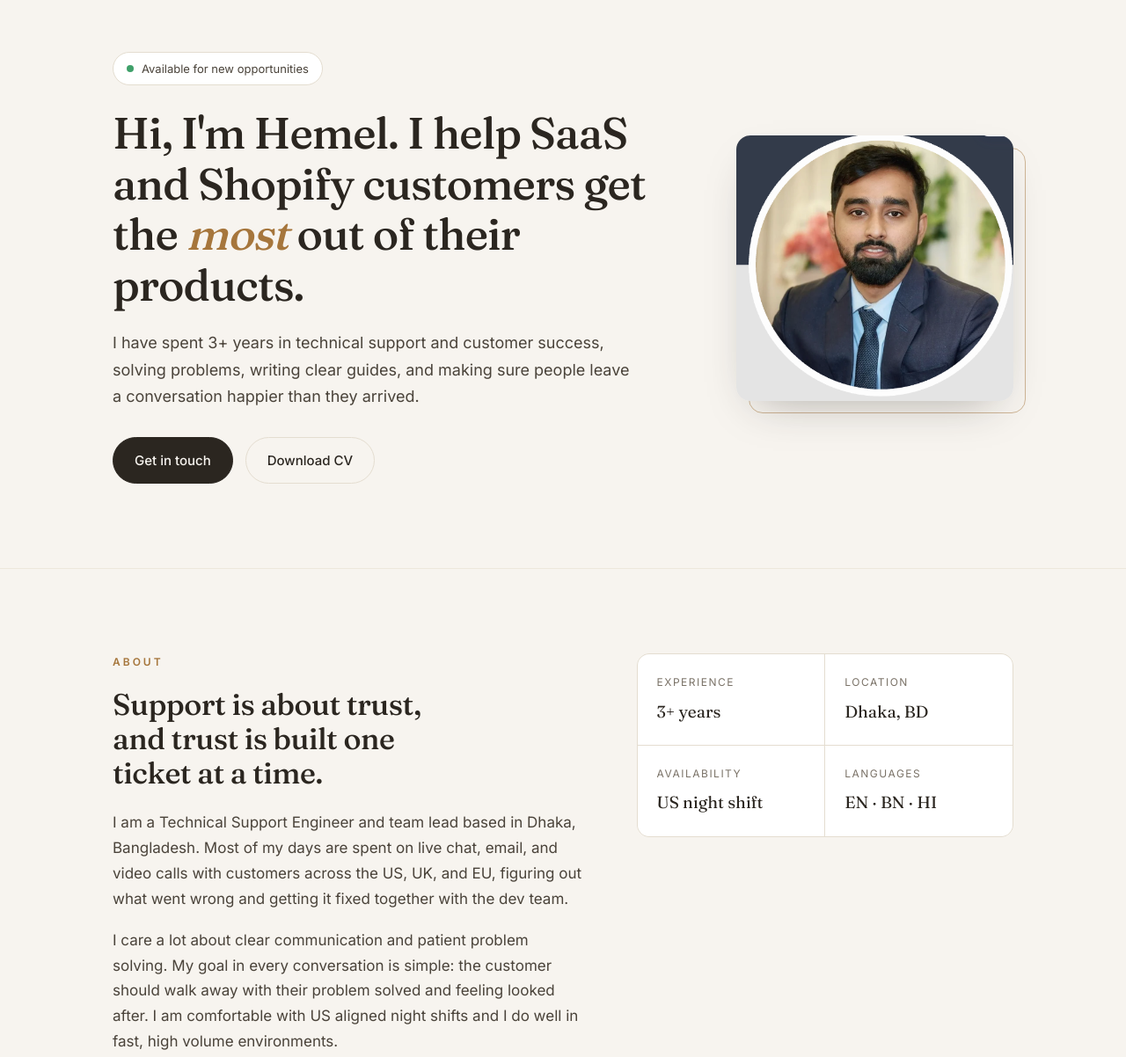
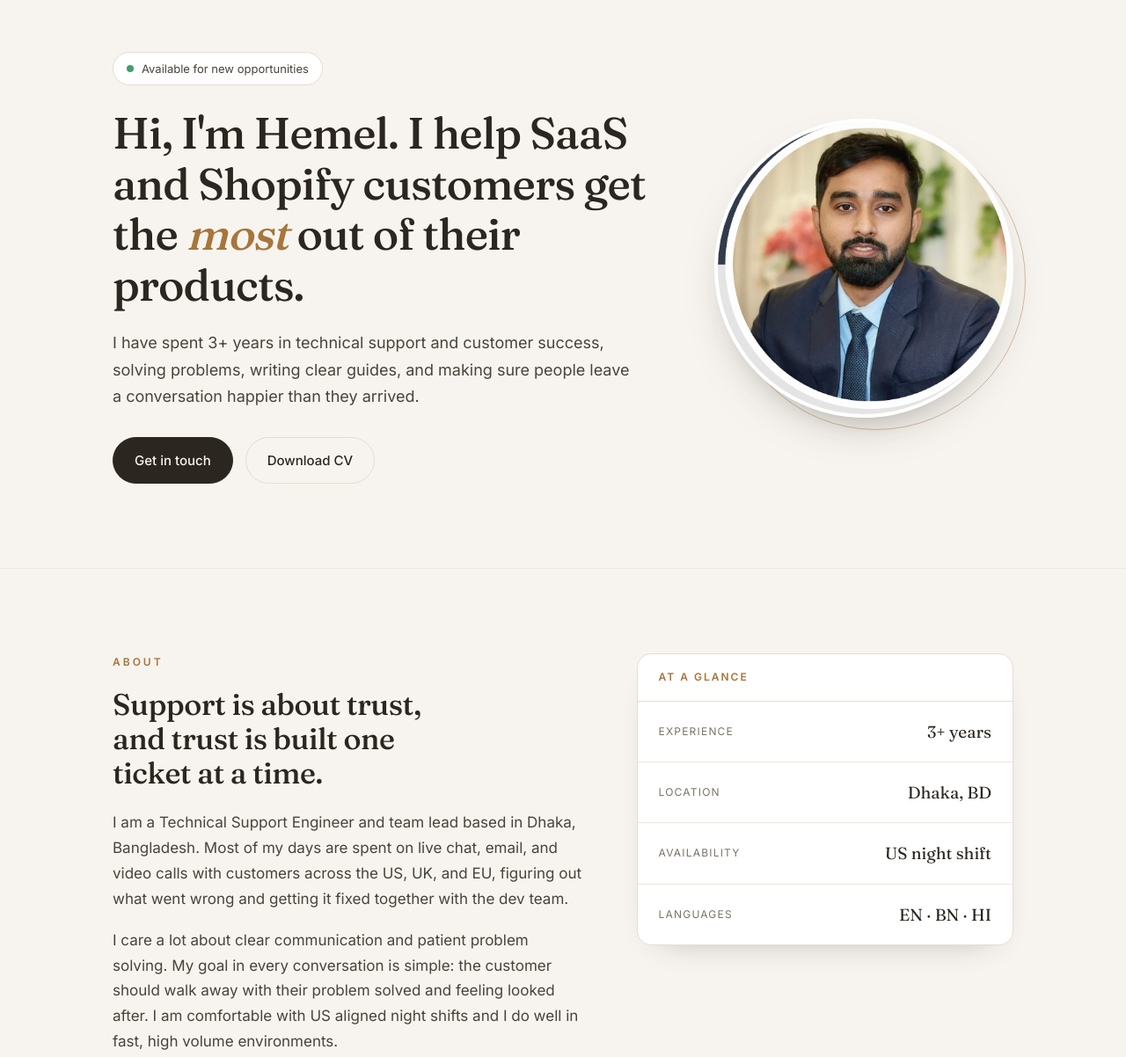
Before and after one commit to Jahidhemel/jahidhemel.github.io, a plain HTML site: page index.html in a window 1280 px wide. Shown: the part 100-1302 px from the top of the page at 88% size. Drawn offline with Linux system fonts and the light colour scheme.

Commit message:
Add files via upload

```diff
--- a/index.html
+++ b/index.html
@@ -57,18 +57,23 @@
   .btn-primary:hover{background:var(--bronze); border-color:var(--bronze); transform:translateY(-2px)}
   .btn-ghost{background:transparent; color:var(--ink); border:1px solid var(--line)}
   .btn-ghost:hover{border-color:var(--ink); transform:translateY(-2px)}
-  .portrait{position:relative}
-  .portrait img{width:100%; border-radius:16px; display:block; filter:grayscale(12%); box-shadow:0 20px 50px -24px rgba(43,38,32,.4)}
-  .portrait::after{content:""; position:absolute; inset:14px -14px -14px 14px; border:1px solid var(--bronze); border-radius:16px; z-index:-1; opacity:.5}
+  .portrait{display:flex; justify-content:center; align-items:center}
+  .frame{position:relative; width:min(340px,78vw); aspect-ratio:1/1}
+  .frame img{width:100%; height:100%; border-radius:50%; object-fit:cover; object-position:50% 22%; display:block; filter:grayscale(6%); border:4px solid var(--paper); box-shadow:0 22px 50px -26px rgba(43,38,32,.5)}
+  .frame::after{content:""; position:absolute; inset:0; border-radius:50%; border:1px solid var(--bronze); opacity:.45; transform:translate(14px,14px); z-index:-1}
+  @media(max-width:820px){ .frame{width:min(280px,70vw)} }
 
   /* ABOUT */
   .about-grid{display:grid; grid-template-columns:1fr .8fr; gap:60px}
   @media(max-width:820px){ .about-grid{grid-template-columns:1fr; gap:36px} }
   .about-body p{margin-bottom:18px; color:var(--ink-soft); font-size:17px}
-  .facts{display:grid; grid-template-columns:1fr 1fr; gap:1px; background:var(--line); border:1px solid var(--line); border-radius:14px; overflow:hidden; align-self:start}
-  .fact{background:var(--paper); padding:22px}
-  .fact .k{font-size:12px; letter-spacing:1.5px; text-transform:uppercase; color:var(--muted); margin-bottom:6px}
-  .fact .v{font-family:var(--serif); font-size:19px; color:var(--ink)}
+  .facts{background:var(--paper); border:1px solid var(--line); border-radius:16px; overflow:hidden; align-self:start; box-shadow:0 16px 36px -28px rgba(43,38,32,.45); position:sticky; top:100px}
+  .facts .facts-head{padding:16px 24px; border-bottom:1px solid var(--line); font-size:12px; letter-spacing:2px; text-transform:uppercase; color:var(--bronze); font-weight:600}
+  .fact{display:flex; align-items:center; justify-content:space-between; gap:16px; padding:18px 24px; border-bottom:1px solid var(--line-soft)}
+  .fact:last-child{border-bottom:0}
+  .fact .k{font-size:12px; letter-spacing:1.2px; text-transform:uppercase; color:var(--muted)}
+  .fact .v{font-family:var(--serif); font-size:19px; color:var(--ink); text-align:right}
+  @media(max-width:820px){ .facts{position:static} }
 
   /* SKILLS */
   .cards{display:grid; grid-template-columns:repeat(3,1fr); gap:16px; margin-top:12px}
@@ -153,7 +158,7 @@
       </div>
     </div>
     <div class="portrait reveal in">
-      <img src="https://jahidhemel.github.io/profile.jpg" alt="Md. Jahidul Islam Hemel" />
+      <div class="frame"><img src="https://jahidhemel.github.io/profile.jpg" alt="Md. Jahidul Islam Hemel" /></div>
     </div>
   </header>
 </div>
@@ -169,10 +174,11 @@
       <p>When I am not working, you will usually find me on my motorcycle, travelling somewhere new, or on a cricket pitch with friends.</p>
     </div>
     <div class="facts reveal">
-      <div class="fact"><div class="k">Experience</div><div class="v">3+ years</div></div>
-      <div class="fact"><div class="k">Location</div><div class="v">Dhaka, BD</div></div>
-      <div class="fact"><div class="k">Availability</div><div class="v">US night shift</div></div>
-      <div class="fact"><div class="k">Languages</div><div class="v">EN · BN · HI</div></div>
+      <div class="facts-head">At a glance</div>
+      <div class="fact"><span class="k">Experience</span><span class="v">3+ years</span></div>
+      <div class="fact"><span class="k">Location</span><span class="v">Dhaka, BD</span></div>
+      <div class="fact"><span class="k">Availability</span><span class="v">US night shift</span></div>
+      <div class="fact"><span class="k">Languages</span><span class="v">EN · BN · HI</span></div>
     </div>
   </div>
 </section>
```
